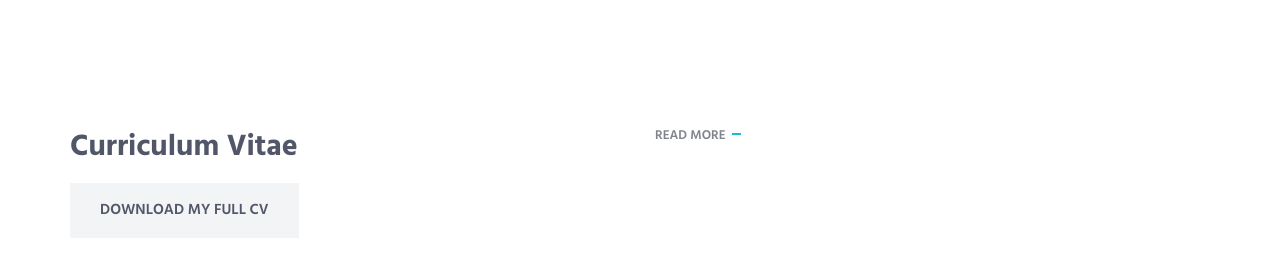
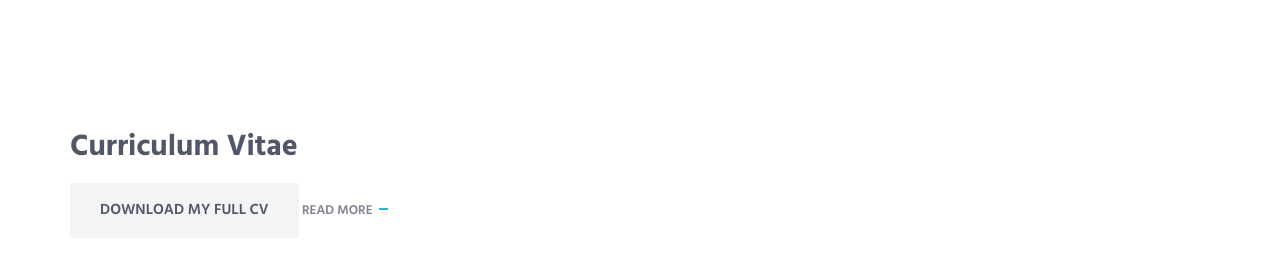
Before and after one commit to helenajohansson/helenajohansson.github.io, a plain HTML site: page index.html in a window 1280 px wide. Shown: the part 1340-1611 px from the top of the page. Drawn offline with Linux system fonts and the light colour scheme.

```diff
--- a/index.html
+++ b/index.html
@@ -157,11 +157,9 @@
                     <div class="col-sm-6">
                         <h2>Curriculum Vitae</h2>
 	                    <a href="pdf/CV_HelenaJohansson_2020.pdf" class="btn-theme btn-theme-md btn-default-bg text-uppercase">Download my full CV</a>
-                    </div>
-					<div class="col-sm-6">
-					<a class="link" href="publications.html">Read More</a>
+						<a class="link" href="publications.html">Read More</a>
 					</div>
-                </div>
+				</div>
                 <!--// end row -->
 
                 <div class="row">
```
